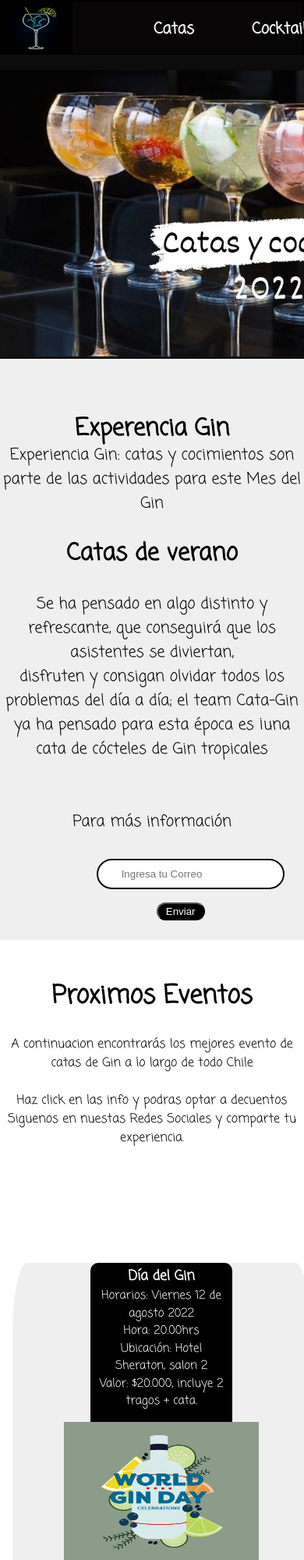
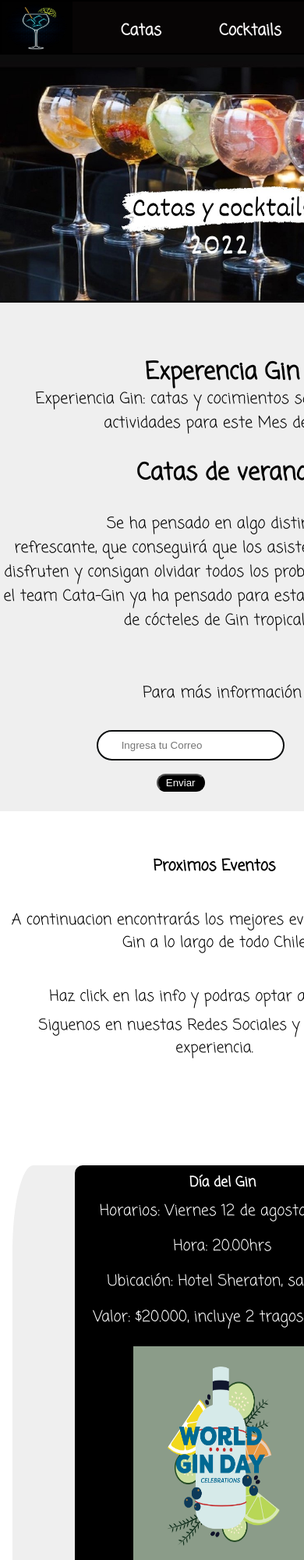
Before and after one commit to JluisSalinas/Proyecto, a plain HTML site: page index.html in a window 390 px wide. Shown: the top 2000 px of the page at 78% size. Drawn offline with Linux system fonts and the light colour scheme.

Commit message:
responsive iphone

```diff
--- a/style.css
+++ b/style.css
@@ -423,3 +423,65 @@ footer h2{
     }
 
 }
+@media screen and (max-width:390px){
+    .foto{
+        width: 570px;
+    }
+    .experiencia{
+        width: 570px;
+        background: #efefef;
+    }
+    #logo{
+        margin-right: 15px;
+
+
+    }
+    #flex-container{
+        width: 700px;
+    }
+    #flex-nav{
+       margin: 3px;
+       margin-top:auto;
+       left:0; right:0; top:0;
+
+    }
+    #flex-rrss{
+        display: none;
+
+    }
+    #jumbotron{
+        display: flex;
+        flex-direction:column-reverse
+
+    }
+    #prox-eve{
+        width: 550px;
+
+    }
+    .evento{
+    margin: 80px;
+    align-items: center;
+    background: black;
+    color: white;
+    padding: 10px;
+    border-radius: 10px;
+
+    }
+
+    #prox-eve h1,
+    #prox-eve p{
+        text-align: center;
+        font-size: 5vw;
+        margin: 8px;
+
+    }
+
+    .evento img{
+        width: 230px;
+        height: 280px;
+
+    }
+
+
+
+}
```
